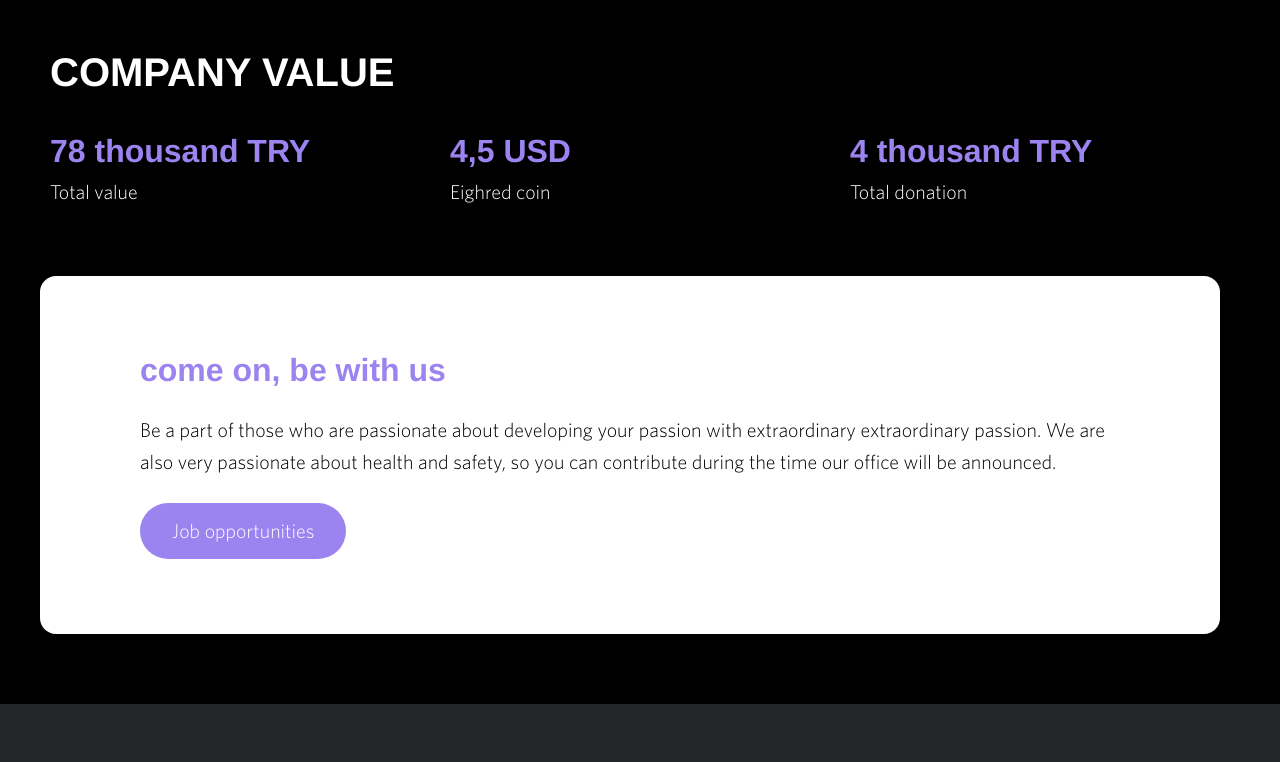
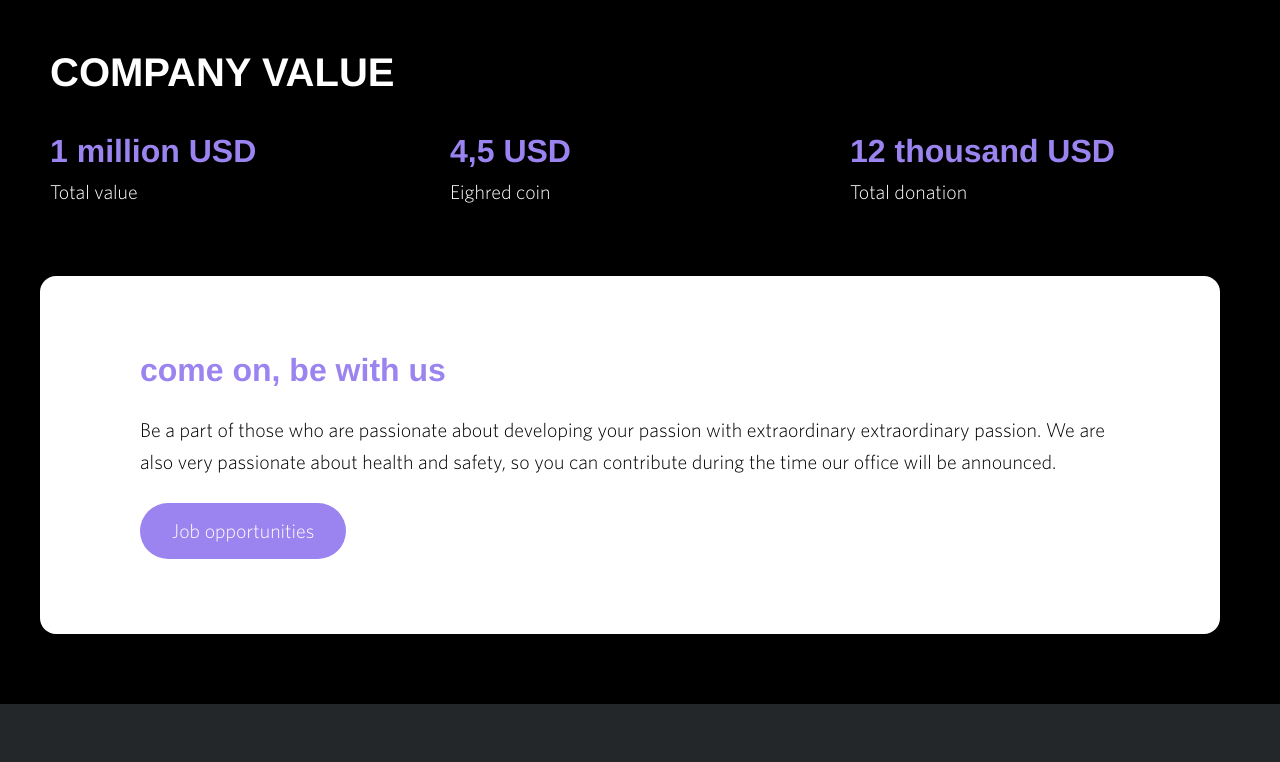
Before and after one commit to Aullux/wvgeepargckxfuwuwhakksff, a plain HTML site: page company.html in a window 1280 px wide. Shown: the part 2080-2842 px from the top of the page. Drawn offline with nearby package versions, Linux system fonts and the light colour scheme; a web font is replaced by a local one.

Commit message:
Update company.html

```diff
--- a/company.html
+++ b/company.html
@@ -135,7 +135,7 @@
         </div>
         <div class="row-31oovZ">
             <div class="card-1lxrN5">
-                <h4 class="h4-2lGy8w cardHeading-1mNvQN">78 thousand TRY</h4>
+                <h4 class="h4-2lGy8w cardHeading-1mNvQN">1 million USD </h4>
                 <div class="text-2H5FnP textLarge-Dd0mXv cardDescription-17dGi-">
                     <font color="ffffff">Total value</font>
                 </div>
@@ -147,7 +147,7 @@
                 </div>
             </div>
             <div class="card-1lxrN5">
-                <h4 class="h4-2lGy8w cardHeading-1mNvQN">4 thousand TRY</h4>
+                <h4 class="h4-2lGy8w cardHeading-1mNvQN">12 thousand USD</h4>
                 <div class="text-2H5FnP textLarge-Dd0mXv cardDescription-17dGi-">
                     <font color="ffffff">Total donation</font>
                 </div>
```
